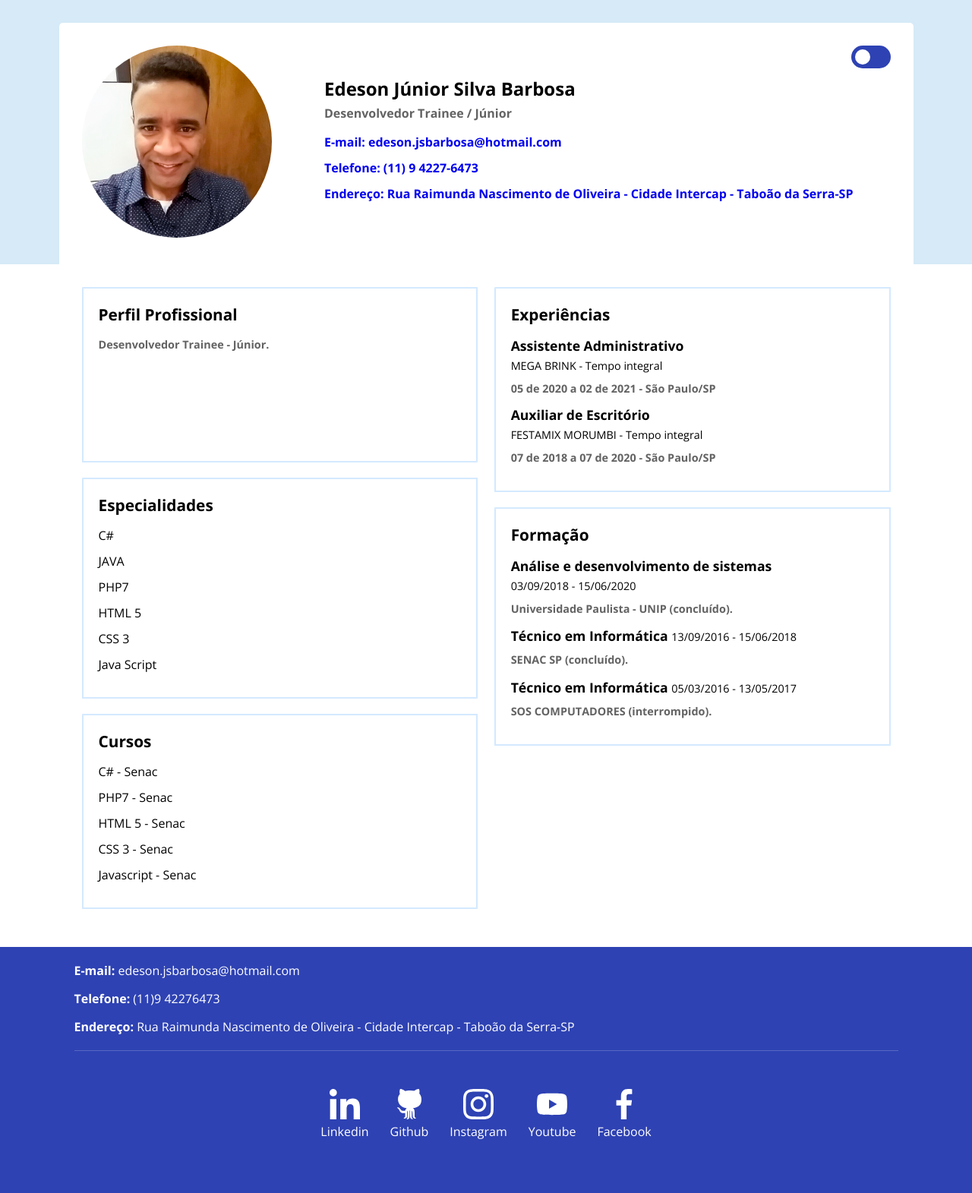
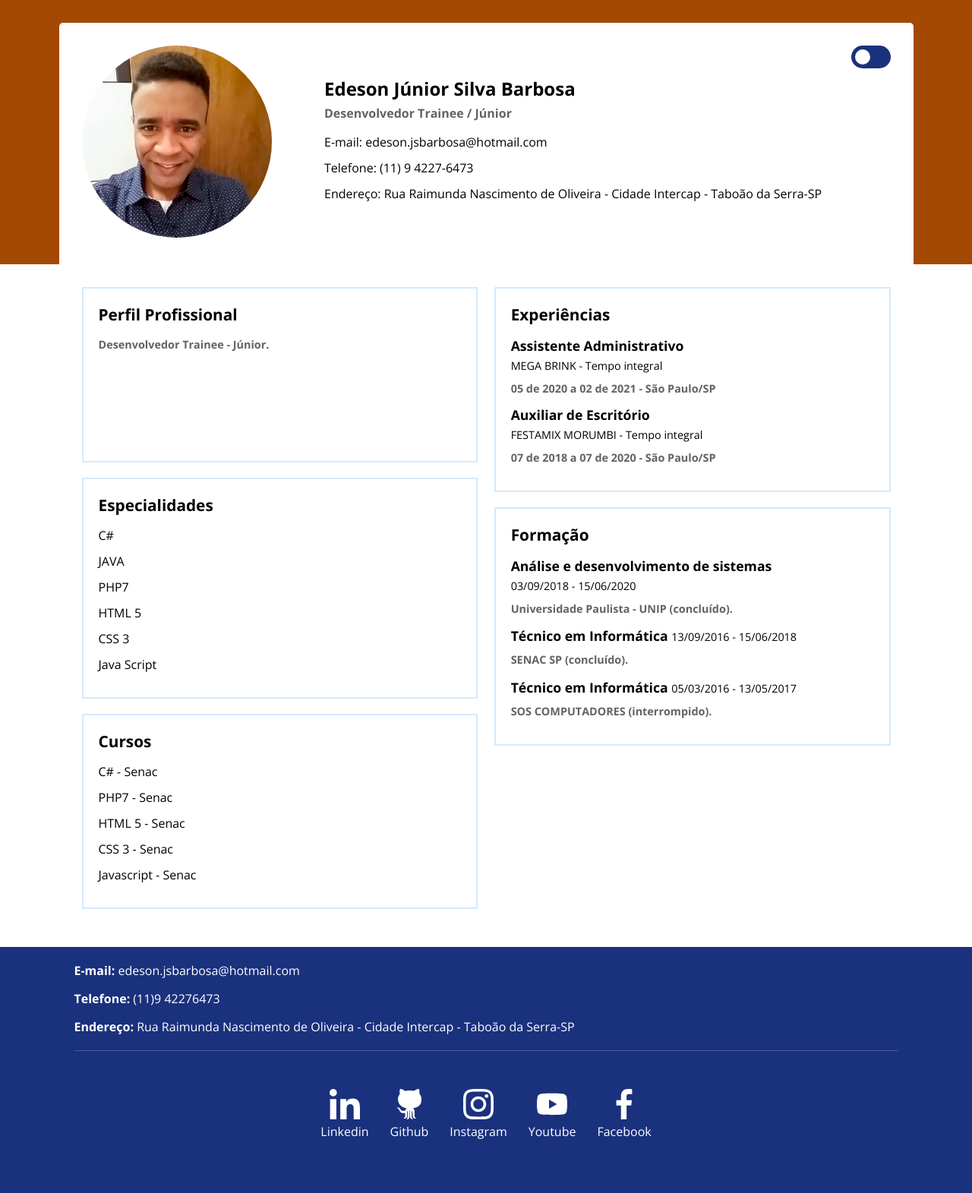
Before and after one commit to EdesonJuniorSilvaBarbosa/EdesonJuniorSilvaBarbosa.github.io, a PHP site: page / in a window 1280 px wide. Shown: the whole page at 76% size. Run offline with PHP 8.4, Linux system fonts and the light colour scheme.

Commit message:
Mudei a cor do topo

```diff
--- a/assets/css/style.css
+++ b/assets/css/style.css
@@ -32,8 +32,9 @@ html, body, figure, img, div, input, textarea, p, h1, h2, h3, h4, h5, h6, ul, li
 }
 
 :root{
-    --corBackgroundPrimaria: #D6EAF8;
-    --corBackgroundSecundaria: #2e42b3;
+    --corBackgroundPrimaria: #a34903;
+    /*--corBackgroundPrimaria: #D6EAF8;*/
+    --corBackgroundSecundaria: #1a317d;
     --corBackgroundDark:#0e0e0e;
     --corTextPrimaria:#636363;
     --corTextoSecudaria:#000;
@@ -91,7 +92,7 @@ header .coluna ul li{
 }
 header .coluna ul li a{
     font-size: 1rem;
-    font-weight:bold;
+    color:var(--corTextoSecudaria);
 }
 
 
```
